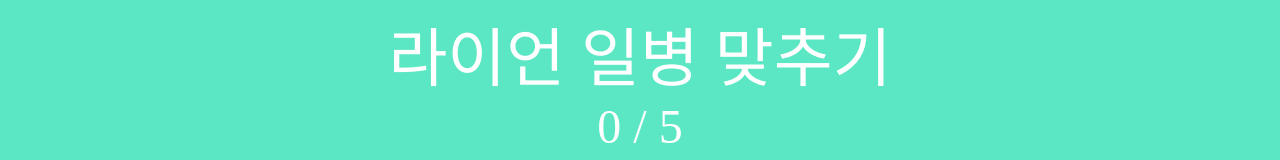
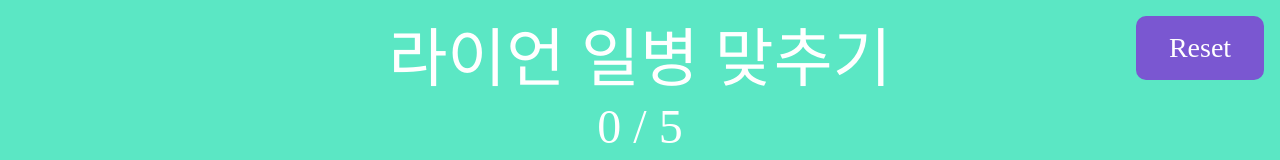
Before and after one commit to GO-SOPT-WEB/LeeJaeHoon, a React (Vite) app in the folder cardgame_/vite-project/: page / in a window 1280 px wide. Shown: the top 160 px of the page. Built offline with nearby package versions, Linux system fonts and the light colour scheme; a web font is replaced by a local one.

Commit message:
Feat: reset 기능 추가

```diff
--- a/cardgame_/vite-project/src/App.jsx
+++ b/cardgame_/vite-project/src/App.jsx
@@ -1,22 +1,48 @@
 import { useState, useEffect } from "react";
 
 import Header from "./component/header/Header";
-import CardList from "./component/cardList/CardList";
-import Nav from "./component/nav/Nav";
 import Main from "./component/main/Main";
-import "./App.css";
 
+import styled from "styled-components";
+
+const ResetButton = styled.button`
+  position: fixed;
+
+  top: 1rem;
+  right: 1rem;
+  width: 8rem;
+  height: 4rem;
+
+  z-index: 99;
+  border-radius: 10px;
+  background-color: ${(props) => props.theme.colors.mainPurple};
+  color: ${(props) => props.theme.colors.mainWhite};
+
+  font-size: ${(props) => props.theme.fontSize.md};
+  font-family: inherit;
+`;
 function App() {
   const [correct, setCorrect] = useState(0);
   const [all, setAll] = useState(5);
-  useEffect(() => {
-    console.log(correct, " ", all);
-  }, [correct, all]);
+  const [reset, setReset] = useState(false);
+  useEffect(() => {}, [correct]);
+
+  const handleReset = () => {
+    setCorrect(0);
+    setReset((toggle) => !toggle);
+    console.log(reset);
+  };
 
   return (
     <>
+      <ResetButton onClick={handleReset}>Reset</ResetButton>
       <Header correct={correct} EA={all}></Header>
-      <Main correct={correct} setCorrect={setCorrect} setAll={setAll}></Main>
+      <Main
+        correct={correct}
+        setCorrect={setCorrect}
+        setAll={setAll}
+        reset={reset}
+      ></Main>
     </>
   );
 }
--- a/cardgame_/vite-project/src/component/cardItem/CardItem.jsx
+++ b/cardgame_/vite-project/src/component/cardItem/CardItem.jsx
@@ -11,6 +11,7 @@ import {
 const Card = ({
   src,
   id,
+  success,
   selectTwoCard,
   correct,
   setCorrect,
@@ -18,9 +19,11 @@ const Card = ({
   handleWrongTwoCard,
   delay,
   setDelay,
+  reset,
 }) => {
   const [flip, setFlip] = useState(false);
 
+  console.log("카드 성공여부 ", success);
   useEffect(() => {
     if (wrongTwoCard.length === 2) {
       wrongTwoCard.forEach((cardId) => {
@@ -39,6 +42,11 @@ const Card = ({
     setDelay(false);
     return () => {};
   }, [selectTwoCard]);
+
+  useEffect(() => {
+    setFlip(false);
+  }, [reset]);
+
   const handleClick = () => {
     setFlip(true);
     if (selectTwoCard.length < 2) {
@@ -48,6 +56,7 @@ const Card = ({
         setDelay(true);
         if (selectTwoCard[0] === selectTwoCard[1]) {
           setCorrect(correct + 1);
+          success = true;
         }
         if (selectTwoCard[0] !== selectTwoCard[1]) {
           handleWrongTwoCard(selectTwoCard);
--- a/cardgame_/vite-project/src/component/cardList/CardList.jsx
+++ b/cardgame_/vite-project/src/component/cardList/CardList.jsx
@@ -7,11 +7,7 @@ import { useState, useMemo } from "react";
 import { CardListWrapper, CardItmeList } from "./CardList.style";
 
 import { shuffleArray } from "./../../utils/shuffleArray";
-const CardList = ({
-  difficulty,
-  correct = { correct },
-  setCorrect = { setCorrect },
-}) => {
+const CardList = React.memo(({ difficulty, correct, setCorrect, reset }) => {
   const [wrongTwoCard, setWrongTwoCard] = useState([]);
   const [selectTwoCard, setSelectTwoCard] = useState([]);
 
@@ -27,8 +23,7 @@ const CardList = ({
   // };
 
   const [delay, setDelay] = useState(false);
-  let filterData = useMemo(
-    () => {
+  let filterData = useMemo(() => {
     switch (difficulty) {
       case "Easy":
         return shuffleArray(doubleArray(shuffleArray(DATA).slice(0, 5)));
@@ -39,10 +34,7 @@ const CardList = ({
       case "Hard":
         return shuffleArray(doubleArray(shuffleArray(DATA).slice(0, 9)));
     }
-    },
-    [difficulty]
-    // shuffleArray(DATA)
-  );
+  }, [difficulty, reset]);
 
   console.log(filterData);
   return (
@@ -61,52 +53,12 @@ const CardList = ({
               handleWrongTwoCard={handleWrongTwoCard}
               delay={delay}
               setDelay={setDelay}
+              reset={reset}
             ></CardItem>
           );
         })}
       </CardItmeList>
-      {/* )}
-      {difficulty === "Normal" && (
-        <CardItmeList>
-          {filterData.map((card, i) => {
-            return (
-              <CardItem
-                key={i}
-                src={card.src}
-                id={card.id}
-                selectTwoCard={selectTwoCard}
-                correct={correct}
-                setCorrect={setCorrect}
-                wrongTwoCard={wrongTwoCard}
-                handleWrongTwoCard={handleWrongTwoCard}
-                delay={delay}
-                setDelay={setDelay}
-              ></CardItem>
-            );
-          })}
-        </CardItmeList>
-      )}
-      {difficulty === "Hard" && (
-        <CardItmeList>
-          {filterData.map((card, i) => {
-            return (
-              <CardItem
-                key={i}
-                src={card.src}
-                id={card.id}
-                selectTwoCard={selectTwoCard}
-                correct={correct}
-                setCorrect={setCorrect}
-                wrongTwoCard={wrongTwoCard}
-                handleWrongTwoCard={handleWrongTwoCard}
-                delay={delay}
-                setDelay={setDelay}
-              ></CardItem>
-            );
-          })}
-        </CardItmeList>
-      )} */}
     </CardListWrapper>
   );
-};
+});
 export default CardList;
--- a/cardgame_/vite-project/src/component/main/Main.jsx
+++ b/cardgame_/vite-project/src/component/main/Main.jsx
@@ -5,9 +5,8 @@ import CardList from "./../cardList/CardList";
 import Nav from "./../nav/Nav";
 
 import { useState } from "react";
-const Main = ({ correct, setCorrect, setAll }) => {
+const Main = ({ correct, setCorrect, setAll, reset }) => {
   const [difficulty, setDifficulty] = useState("Easy");
-  const [cardFlip, setCardFlip] = useState(1);
 
   const onClickDifficulty = (e) => {
     setDifficulty(e.target.value);
@@ -29,34 +28,15 @@ const Main = ({ correct, setCorrect, setAll }) => {
         break;
     }
   };
-  const onClickCardItem = (id, success) => {
-    // if (selectTwoCard.length < 2) {
-    //   selectTwoCard.push(id);
-    //   console.log(selectTwoCard + " AA " + selectTwoCard.length);
-    //   if (selectTwoCard.length === 2) {
-    //     if (selectTwoCard[0] === selectTwoCard[1]) {
-    //       setCorrect(correct + 1);
-    //       setCardFlip(1); //다시 뒤집을 필요 없는
-    //       success = true;
-    //     }
-    //     if (selectTwoCard[0] !== selectTwoCard[1]) {
-    //       setCardFlip(-1); //원상복귀를 해줘라
-    //     }
-    //     selectTwoCard.splice(0, selectTwoCard.length);
-    //   }
-    // }
-  };
 
   return (
     <MainWrapper>
       <Nav onClickDifficulty={onClickDifficulty}></Nav>
       <CardList
         difficulty={difficulty}
-        onClick={onClickCardItem}
         correct={correct}
         setCorrect={setCorrect}
-        // cardFlip={cardFlip}
-        // setCardFlip={setCardFlip}
+        reset={reset}
       ></CardList>
     </MainWrapper>
   );
```
Lines whose indentation alone changed are shown as unchanged.
